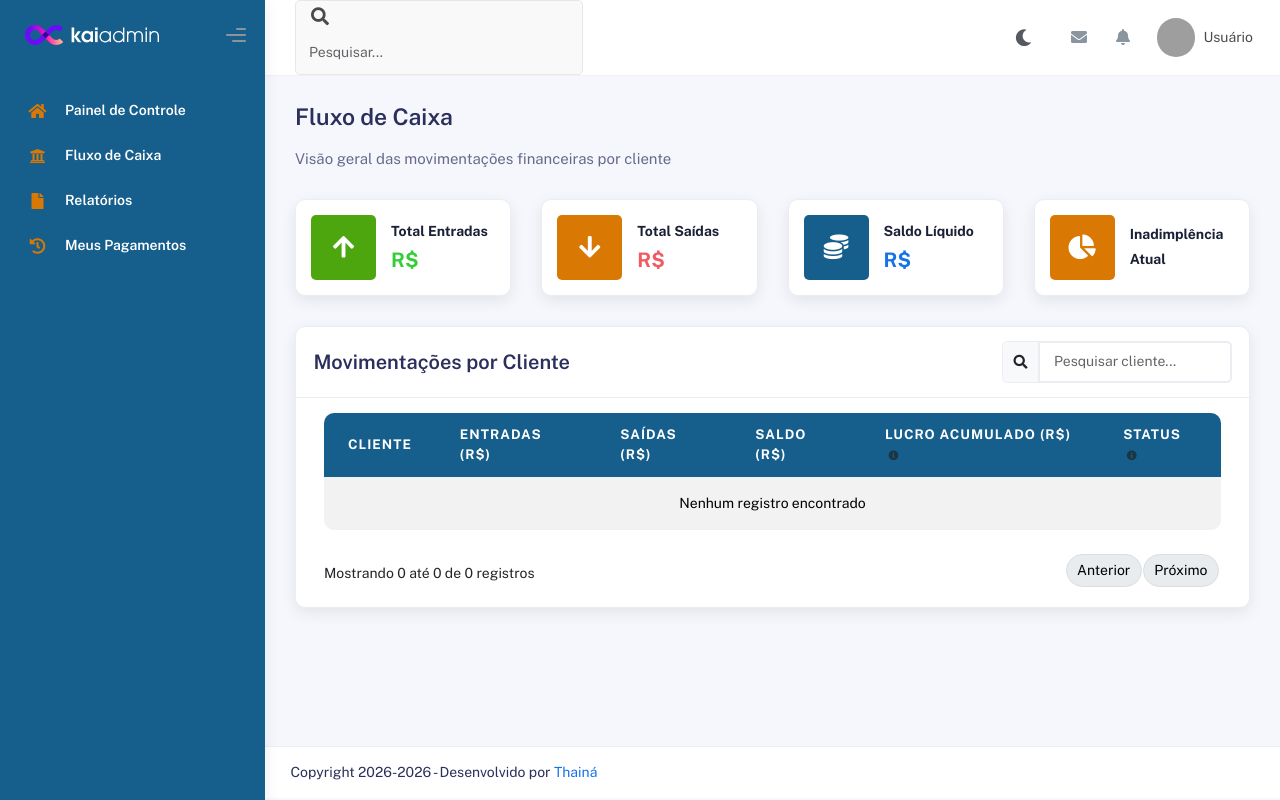
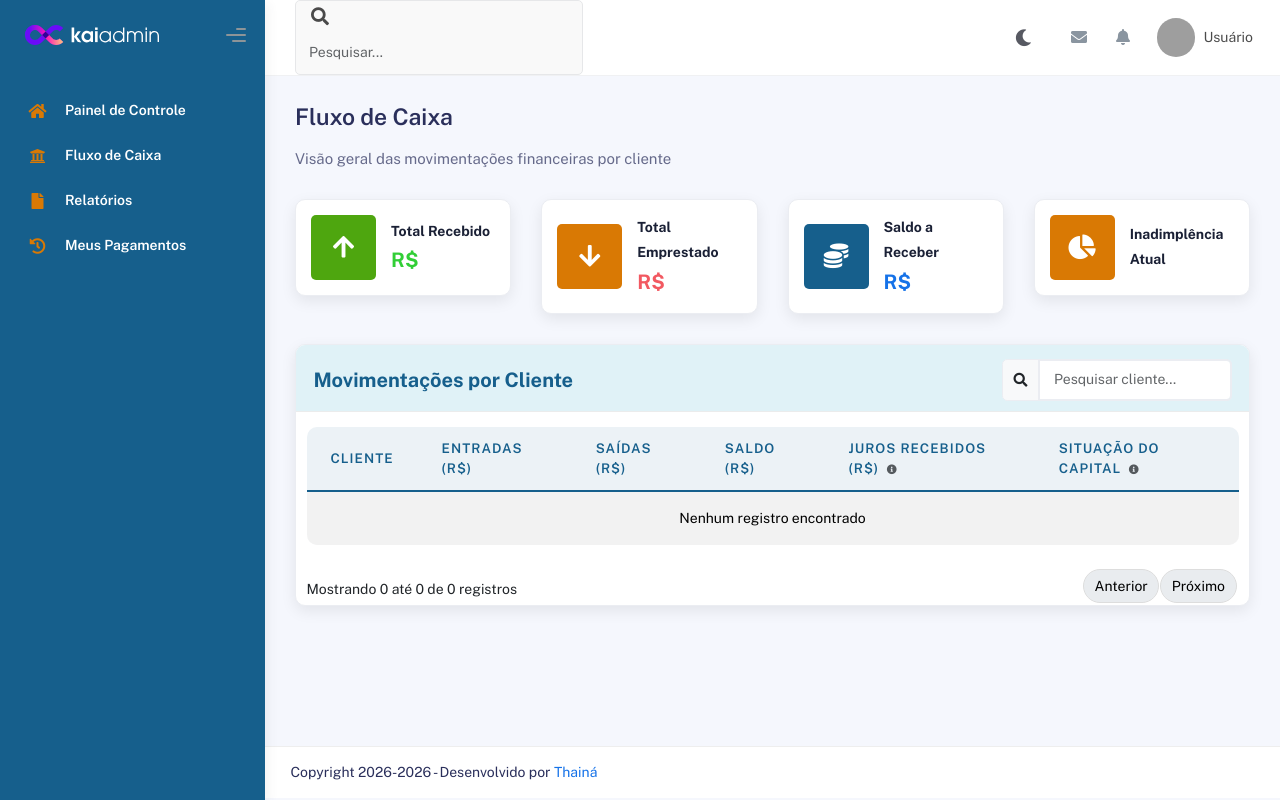
Before and after one commit to ThatianeCosta/Sistema-de-Gestao-Integrada-de-Credito-e-Cobranca, a Python web app: template sistema/templates/financeiro/fluxo_caixa.html in a window 1280 px wide. Run offline with Jinja, Linux system fonts and the light colour scheme; the template is opened without the code that fills it, so the values that code supplies are empty; grey boxes are pictures that could not be loaded.

Commit message:
Add files via upload

```diff
--- a/sistema/templates/financeiro/fluxo_caixa.html
+++ b/sistema/templates/financeiro/fluxo_caixa.html
@@ -22,8 +22,8 @@
                         </div>
                         <div class="col col-stats ms-3 ms-sm-0">
                             <div class="numbers">
-                                <p class="card-category">Total Entradas</p>
-                                <h4 class="card-title text-success">R$ {{ resumo.total_entradas }}</h4>
+                                <p class="card-category">Total Recebido</p>
+                                <h4 class="card-title text-success">R$ {{ resumo.total_pago }}</h4>
                             </div>
                         </div>
                     </div>
@@ -41,8 +41,8 @@
                         </div>
                         <div class="col col-stats ms-3 ms-sm-0">
                             <div class="numbers">
-                                <p class="card-category">Total Saídas</p>
-                                <h4 class="card-title text-danger">R$ {{ resumo.total_saidas }}</h4>
+                                <p class="card-category">Total Emprestado</p>
+                                <h4 class="card-title text-danger">R$ {{ resumo.valor_contratado }}</h4>
                             </div>
                         </div>
                     </div>
@@ -60,8 +60,8 @@
                         </div>
                         <div class="col col-stats ms-3 ms-sm-0">
                             <div class="numbers">
-                                <p class="card-category">Saldo Líquido</p>
-                                <h4 class="card-title text-primary">R$ {{ resumo.saldo_liquido }}</h4>
+                                <p class="card-category">Saldo a Receber</p>
+                                <h4 class="card-title text-primary">R$ {{ resumo.saldo_devedor }}</h4>
                             </div>
                         </div>
                     </div>
@@ -93,32 +93,32 @@
     <div class="row">
         <div class="col-md-12">
             <div class="card card-round">
-                <div class="card-header">
-                    <div class="d-flex align-items-center justify-content-between">
+                <div class="card-header card-header-fluxo pb-2">
+                    <div class="d-flex align-items-center justify-content-between" style="margin-bottom: 0 !important;">
                         <div class="card-title">Movimentações por Cliente</div>
-                        <div class="input-group w-25">
+                        <div class="input-group w-25 mb-0">
                             <span class="input-group-text"><i class="fa fa-search"></i></span>
                             <input type="text" id="filtro-fluxo" class="form-control"
                                 placeholder="Pesquisar cliente...">
                         </div>
                     </div>
                 </div>
-                <div class="card-body pt-0">
-                    <div class="table-responsive">
-                        <table id="tabela-fluxo" class="display table table-striped table-hover">
-                            <thead class="thead-dark">
+                <div class="card-body card-body-no-horizontal-padding p-0">
+                    <div class="table-responsive" style="padding: 0 !important; margin: 0 !important;">
+                        <table id="tabela-fluxo" class="display table table-striped table-hover mt-0 mb-0 border-0">
+                            <thead class="thead-custom-fluxo"> <!-- Adicionada nova classe para o cabeçalho -->
                                 <tr>
                                     <th>Cliente</th>
                                     <th>Entradas (R$)</th>
                                     <th>Saídas (R$)</th>
                                     <th>Saldo (R$)</th>
                                     <th data-toggle="tooltip" data-placement="top"
-                                        title="Lucro Total acumulado de todas as parcelas que já foram pagas.">
-                                        Lucro Acumulado (R$) <i class="fas fa-info-circle fa-xs text-muted ms-1"></i>
+                                        title="Soma total dos juros e encargos recebidos de todas as parcelas quitadas até o momento.">
+                                        Juros Recebidos (R$) <i class="fas fa-info-circle fa-xs text-muted ms-1"></i>
                                     </th>
                                     <th data-toggle="tooltip" data-placement="top"
-                                        title="Indica se o saldo do cliente (Entradas - Saídas) é Positivo, Negativo ou Neutro.">
-                                        Status <i class="fas fa-info-circle fa-xs text-muted ms-1"></i>
+                                        title="Indica se o capital emprestado já foi totalmente recuperado (Liquidado) ou se ainda há saldo devedor (Em Aberto).">
+                                        Situação do Capital <i class="fas fa-info-circle fa-xs text-muted ms-1"></i>
                                     </th>
                                 </tr>
                             </thead>
@@ -131,12 +131,10 @@
                                     <td class="fw-bold">{{ item.saldo }}</td>
                                     <td class="fw-bold text-info">R$ {{ item.lucro_acumulado }}</td>
                                     <td>
-                                        {% if item.status == 'Positivo' %}
-                                        <span class="badge badge-sober-success">Positivo</span>
-                                        {% elif item.status == 'Negativo' %}
-                                        <span class="badge badge-sober-danger">Negativo</span>
+                                        {% if item.status == 'Liquidado' %}
+                                        <span class="badge badge-sober-success">Liquidado</span>
                                         {% else %}
-                                        <span class="badge badge-sober-warning">Neutro</span>
+                                        <span class="badge badge-sober-danger">Em Aberto</span>
                                         {% endif %}
                                     </td>
                                 </tr>
```
